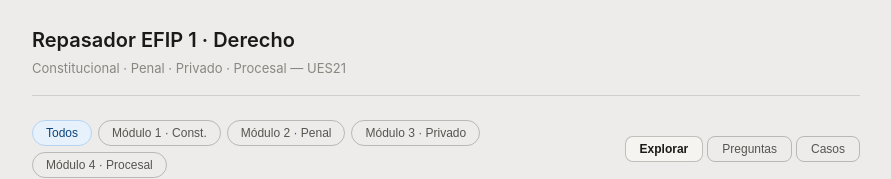
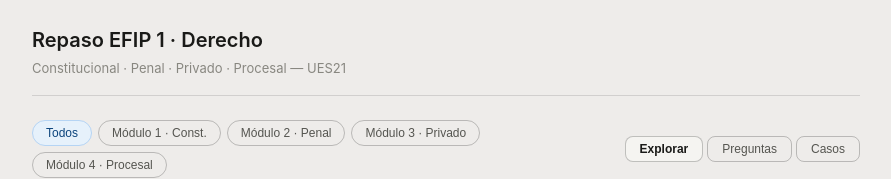
Before and after one commit to vic-med/efip1, a plain HTML site: page index.html in a window 1280 px wide. Shown: the top 179 px of the page, without its empty margins (194-1085 px from the left). Drawn offline with Linux system fonts and the light colour scheme.

Commit message:
Actualizar index.html

```diff
--- a/index.html
+++ b/index.html
@@ -308,7 +308,7 @@
 <div class="app-shell">
 
   <div class="app-header">
-    <h1>Repasador EFIP 1 · Derecho</h1>
+    <h1>Repaso EFIP 1 · Derecho</h1>
     <p>Constitucional · Penal · Privado · Procesal — UES21</p>
   </div>
 
```
